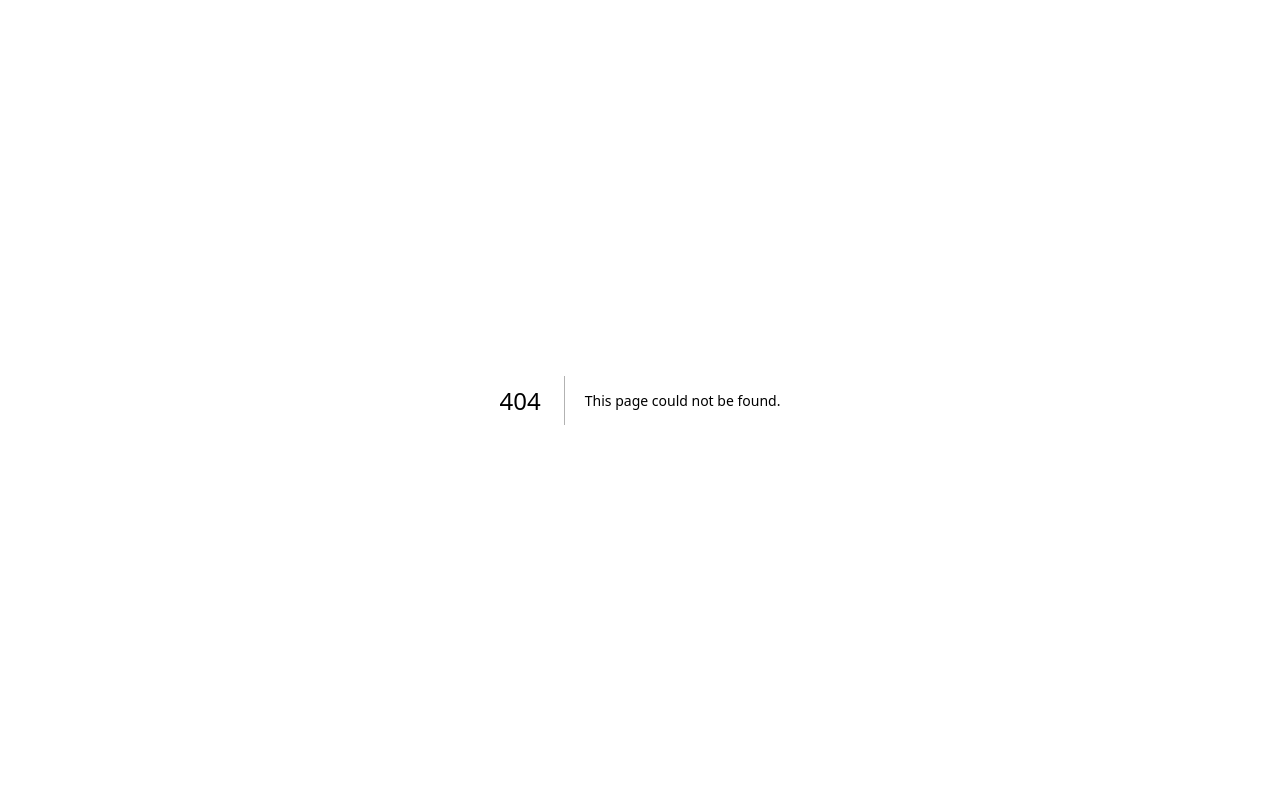
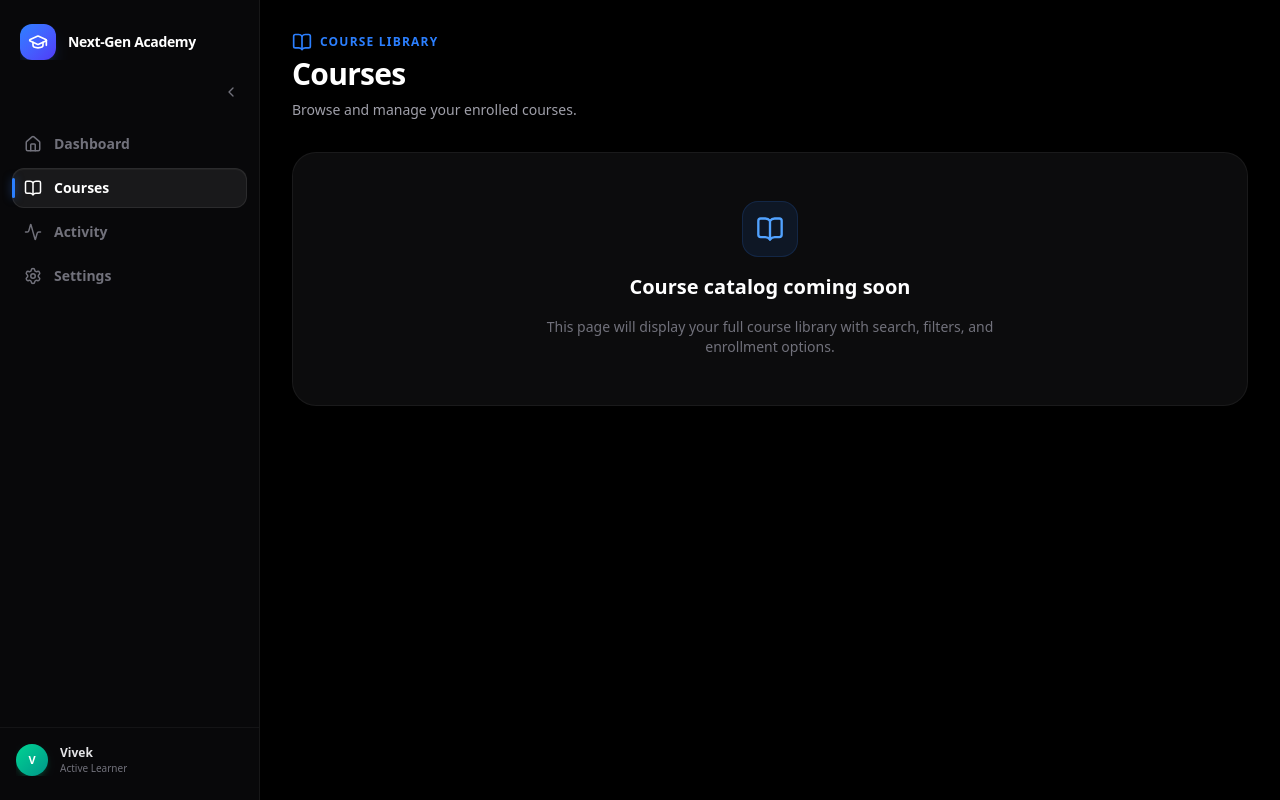
Before and after one commit to vivek-2811/next-gen-learning-dashboard, a Next.js app: page /courses in a window 1280 px wide. Before the commit this address had no page. Built offline with nearby package versions, Linux system fonts and the light colour scheme.

Commit message:
Final submission polish

```diff
--- /dev/null
+++ b/src/app/activity/page.tsx
@@ -0,0 +1,38 @@
+import Sidebar from "@/components/Sidebar";
+import { Activity } from "lucide-react";
+
+export default function ActivityPage() {
+  return (
+    <div className="flex min-h-screen bg-black text-zinc-100">
+      <Sidebar />
+      <main className="flex-1 p-8 space-y-8 overflow-y-auto max-w-7xl">
+        <div className="space-y-2">
+          <div className="flex items-center gap-2 text-blue-500 mb-1">
+            <Activity className="h-5 w-5" />
+            <span className="text-xs uppercase tracking-widest font-extrabold">
+              Analytics
+            </span>
+          </div>
+          <h1 className="text-3xl font-black text-white tracking-tight">
+            Activity
+          </h1>
+          <p className="text-sm text-zinc-400 font-medium">
+            Track your learning habits and progress over time.
+          </p>
+        </div>
+
+        <div className="rounded-3xl border border-white/[0.06] bg-zinc-900/50 backdrop-blur-xl p-12 text-center space-y-4">
+          <div className="mx-auto w-14 h-14 rounded-2xl bg-blue-500/10 border border-blue-500/15 flex items-center justify-center text-blue-400">
+            <Activity className="h-7 w-7" />
+          </div>
+          <h2 className="text-xl font-bold text-white">
+            Detailed analytics coming soon
+          </h2>
+          <p className="text-sm text-zinc-500 max-w-md mx-auto">
+            This page will show in-depth learning analytics, streaks, and performance trends.
+          </p>
+        </div>
+      </main>
+    </div>
+  );
+}
--- /dev/null
+++ b/src/app/courses/page.tsx
@@ -0,0 +1,38 @@
+import Sidebar from "@/components/Sidebar";
+import { BookOpen } from "lucide-react";
+
+export default function CoursesPage() {
+  return (
+    <div className="flex min-h-screen bg-black text-zinc-100">
+      <Sidebar />
+      <main className="flex-1 p-8 space-y-8 overflow-y-auto max-w-7xl">
+        <div className="space-y-2">
+          <div className="flex items-center gap-2 text-blue-500 mb-1">
+            <BookOpen className="h-5 w-5" />
+            <span className="text-xs uppercase tracking-widest font-extrabold">
+              Course Library
+            </span>
+          </div>
+          <h1 className="text-3xl font-black text-white tracking-tight">
+            Courses
+          </h1>
+          <p className="text-sm text-zinc-400 font-medium">
+            Browse and manage your enrolled courses.
+          </p>
+        </div>
+
+        <div className="rounded-3xl border border-white/[0.06] bg-zinc-900/50 backdrop-blur-xl p-12 text-center space-y-4">
+          <div className="mx-auto w-14 h-14 rounded-2xl bg-blue-500/10 border border-blue-500/15 flex items-center justify-center text-blue-400">
+            <BookOpen className="h-7 w-7" />
+          </div>
+          <h2 className="text-xl font-bold text-white">
+            Course catalog coming soon
+          </h2>
+          <p className="text-sm text-zinc-500 max-w-md mx-auto">
+            This page will display your full course library with search, filters, and enrollment options.
+          </p>
+        </div>
+      </main>
+    </div>
+  );
+}
--- /dev/null
+++ b/src/app/settings/page.tsx
@@ -0,0 +1,38 @@
+import Sidebar from "@/components/Sidebar";
+import { Settings } from "lucide-react";
+
+export default function SettingsPage() {
+  return (
+    <div className="flex min-h-screen bg-black text-zinc-100">
+      <Sidebar />
+      <main className="flex-1 p-8 space-y-8 overflow-y-auto max-w-7xl">
+        <div className="space-y-2">
+          <div className="flex items-center gap-2 text-blue-500 mb-1">
+            <Settings className="h-5 w-5" />
+            <span className="text-xs uppercase tracking-widest font-extrabold">
+              Preferences
+            </span>
+          </div>
+          <h1 className="text-3xl font-black text-white tracking-tight">
+            Settings
+          </h1>
+          <p className="text-sm text-zinc-400 font-medium">
+            Manage your account and application preferences.
+          </p>
+        </div>
+
+        <div className="rounded-3xl border border-white/[0.06] bg-zinc-900/50 backdrop-blur-xl p-12 text-center space-y-4">
+          <div className="mx-auto w-14 h-14 rounded-2xl bg-blue-500/10 border border-blue-500/15 flex items-center justify-center text-blue-400">
+            <Settings className="h-7 w-7" />
+          </div>
+          <h2 className="text-xl font-bold text-white">
+            Settings panel coming soon
+          </h2>
+          <p className="text-sm text-zinc-500 max-w-md mx-auto">
+            This page will include profile settings, notifications, themes, and account management.
+          </p>
+        </div>
+      </main>
+    </div>
+  );
+}
--- a/src/components/CourseCard.tsx
+++ b/src/components/CourseCard.tsx
@@ -45,7 +45,10 @@ interface CourseCardProps {
 }
 
 export function CourseCard({ course }: CourseCardProps) {
-  const { title, progress, icon_name, created_at } = course;
+  const { title, icon_name, created_at } = course;
+
+  // Clamp progress to 0–100 to handle any out-of-range database values
+  const progress = Math.min(Math.max(course.progress, 0), 100);
 
   // Resolve icon or fallback to BookOpen
   const IconComponent = iconMap[icon_name as keyof typeof iconMap] || BookOpen;
--- a/src/components/DashboardHeader.tsx
+++ b/src/components/DashboardHeader.tsx
@@ -16,14 +16,17 @@ interface DashboardHeaderProps {
 }
 
 export function DashboardHeader({ courses }: DashboardHeaderProps) {
+  // Clamp progress values to 0–100 to handle any out-of-range database values
+  const clamp = (v: number) => Math.min(Math.max(v, 0), 100);
+
   const totalCourses = courses.length;
 
-  const completedCourses = courses.filter((c) => c.progress === 100).length;
+  const completedCourses = courses.filter((c) => clamp(c.progress) === 100).length;
 
-  const inProgressCourses = courses.filter((c) => c.progress > 0 && c.progress < 100).length;
+  const inProgressCourses = courses.filter((c) => clamp(c.progress) > 0 && clamp(c.progress) < 100).length;
 
   const avgProgress = totalCourses
-    ? Math.round(courses.reduce((sum, c) => sum + c.progress, 0) / totalCourses)
+    ? Math.round(courses.reduce((sum, c) => sum + clamp(c.progress), 0) / totalCourses)
     : 0;
 
   // Animation variants for statistics cards
--- a/src/components/Sidebar.tsx
+++ b/src/components/Sidebar.tsx
@@ -1,6 +1,8 @@
 "use client";
 
 import { useState } from "react";
+import Link from "next/link";
+import { usePathname } from "next/navigation";
 import {
   Home,
   BookOpen,
@@ -15,14 +17,14 @@ import {
 import { motion, AnimatePresence } from "framer-motion";
 
 const navItems = [
-  { id: "dashboard", label: "Dashboard", icon: Home },
-  { id: "courses", label: "Courses", icon: BookOpen },
-  { id: "activity", label: "Activity", icon: Activity },
-  { id: "settings", label: "Settings", icon: Settings },
+  { id: "dashboard", label: "Dashboard", icon: Home, href: "/dashboard" },
+  { id: "courses", label: "Courses", icon: BookOpen, href: "/courses" },
+  { id: "activity", label: "Activity", icon: Activity, href: "/activity" },
+  { id: "settings", label: "Settings", icon: Settings, href: "/settings" },
 ] as const;
 
 export default function Sidebar() {
-  const [activeId, setActiveId] = useState<string>("dashboard");
+  const pathname = usePathname();
   const [collapsed, setCollapsed] = useState(false);
   const [mobileOpen, setMobileOpen] = useState(false);
 
@@ -131,25 +133,23 @@ export default function Sidebar() {
               aria-label="Main navigation"
             >
               {navItems.map((item) => {
-                const isActive = activeId === item.id;
+                const isActive = pathname === item.href;
                 const Icon = item.icon;
 
                 return (
-                  <motion.a
+                  <Link
                     key={item.id}
-                    href="#"
-                    onClick={(e) => {
-                      e.preventDefault();
-                      setActiveId(item.id);
-                      setMobileOpen(false);
-                    }}
+                    href={item.href}
+                    onClick={() => setMobileOpen(false)}
+                  >
+                    <motion.div
                       whileHover={{ scale: 1.02, x: 2 }}
                       whileTap={{ scale: 0.97 }}
                       transition={{ type: "spring", stiffness: 400, damping: 20 }}
                       className={`
                         relative flex items-center gap-3 px-3 py-2.5 rounded-xl
                         text-sm font-semibold
-                      transition-colors duration-150 outline-none
+                        transition-colors duration-150 outline-none cursor-pointer
                         ${isActive
                           ? "text-white"
                           : "text-zinc-500 hover:text-zinc-200"
@@ -198,7 +198,8 @@ export default function Sidebar() {
                           </motion.span>
                         )}
                       </AnimatePresence>
-                  </motion.a>
+                    </motion.div>
+                  </Link>
                 );
               })}
             </nav>
```
Lines whose indentation alone changed are shown as unchanged.
